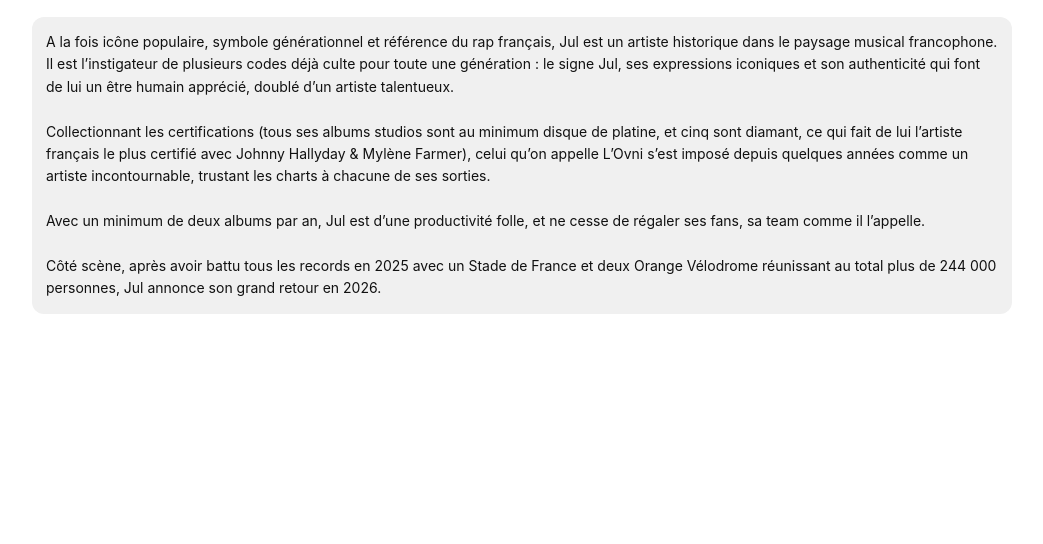
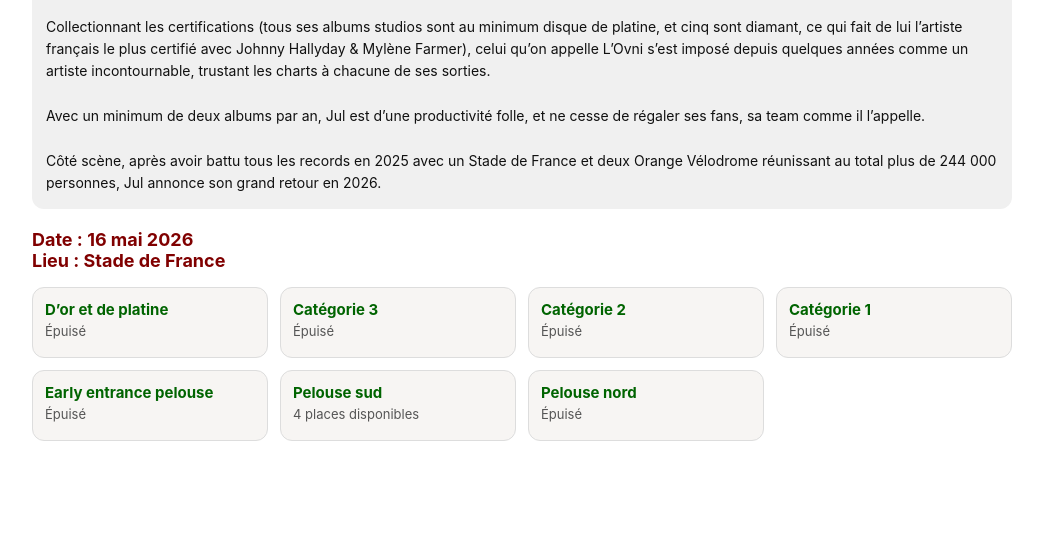
Before and after one commit to Smeult/billetterie.jul.stadefrance2026, a plain HTML site: page index.html in a window 1280 px wide. Shown: the part 296-840 px from the top of the page, without its empty margins (118-1161 px from the left). Drawn offline with Linux system fonts and the light colour scheme.

Commit message:
Update index.html

```diff
--- a/index.html
+++ b/index.html
@@ -44,7 +44,7 @@
 
 header .alert{
 
-  font-size:20px;color:var(--accent2);font-weight:700;margin-bottom:12px;
+  font-size:22px;color:var(--accent2);font-weight:700;margin-bottom:12px;
 
 }
 
@@ -56,19 +56,19 @@
 
 .date-lieu{
 
-  font-size:16px;font-weight:700;color:var(--accent);margin-top:10px;margin-bottom:16px;
+  font-size:18px;font-weight:700;color:var(--accent);margin-top:10px;margin-bottom:16px;
 
 }
 
 .grid{
 
-  display:grid;grid-template-columns:repeat(auto-fit,minmax(200px,1fr));gap:8px
+  display:grid;grid-template-columns:repeat(auto-fit,minmax(200px,1fr));gap:12px
 
 }
 
 .ticket{
 
-  background:var(--card);padding:10px;border-radius:12px;border:1px solid #ddd;
+  background:var(--card);padding:12px;border-radius:12px;border:1px solid #ddd;
 
   cursor:pointer;transition:transform .18s,box-shadow .18s;display:flex;flex-direction:column;justify-content:space-between;
 
@@ -78,9 +78,7 @@
 
 .seat{font-weight:700;font-size:15px;margin-bottom:4px;color:var(--accent2)}
 
-.desc{color:var(--muted);font-size:12px;margin-bottom:6px}
-
-.tag{display:inline-block;padding:4px 6px;border-radius:999px;background:rgba(128,0,0,0.15);color:var(--accent);font-weight:600;font-size:11px;margin-bottom:2px}
+.desc{color:var(--muted);font-size:13px;margin-bottom:6px}
 
 .modal-back{position:fixed;inset:0;background:rgba(0,0,0,0.6);display:none;align-items:center;justify-content:center;z-index:60}
 
@@ -131,6 +129,74 @@
 
 
   <div class="date-lieu">
+
+    <strong>Date :</strong> 16 mai 2026<br>
+
+    <strong>Lieu :</strong> Stade de France
+
+  </div>
+
+
+
+  <div class="grid" id="grid">
+
+    <div class="ticket" data-seat="D’or et de platine">
+
+      <div class="seat">D’or et de platine</div>
+
+      <div class="desc">Épuisé</div>
+
+    </div>
+
+    <div class="ticket" data-seat="Catégorie 3">
+
+      <div class="seat">Catégorie 3</div>
+
+      <div class="desc">Épuisé</div>
+
+    </div>
+
+    <div class="ticket" data-seat="Catégorie 2">
+
+      <div class="seat">Catégorie 2</div>
+
+      <div class="desc">Épuisé</div>
+
+    </div>
+
+    <div class="ticket" data-seat="Catégorie 1">
+
+      <div class="seat">Catégorie 1</div>
+
+      <div class="desc">Épuisé</div>
+
+    </div>
+
+    <div class="ticket" data-seat="Early entrance pelouse">
+
+      <div class="seat">Early entrance pelouse</div>
+
+      <div class="desc">Épuisé</div>
+
+    </div>
+
+    <div class="ticket" data-seat="Pelouse sud">
+
+      <div class="seat">Pelouse sud</div>
+
+      <div class="desc">4 places disponibles</div>
+
+    </div>
+
+    <div class="ticket" data-seat="Pelouse nord">
+
+      <div class="seat">Pelouse nord</div>
+
+      <div class="desc">Épuisé</div>
+
+    </div>
+
+  </div>
 
 </div>
 
```
